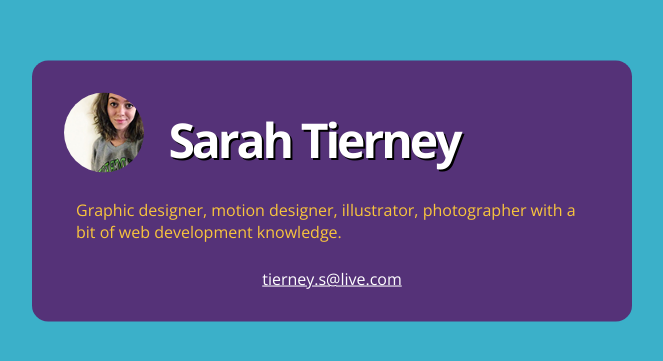
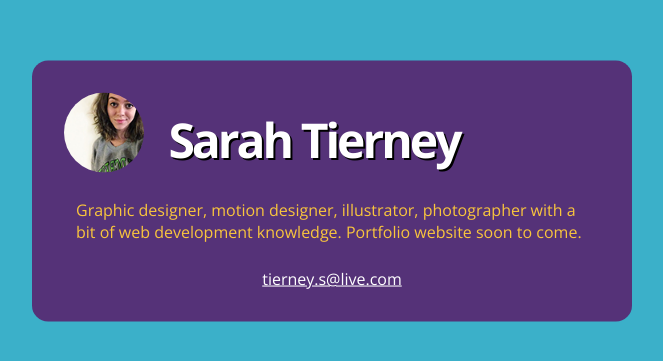
Before and after one commit to SarahTierney/portfolio, a plain HTML site: page index.html in a window 1280 px wide. Shown: the part 209-570 px from the top of the page, without its empty margins (308-971 px from the left). Drawn offline with nearby package versions, Linux system fonts and the light colour scheme.

```diff
--- a/index.html
+++ b/index.html
@@ -20,7 +20,7 @@
     <img src="images/icon.jpg" alt="">
     <h1>Sarah Tierney</h1>
     </div>
-    <h2>Graphic designer, motion designer, illustrator, photographer with a bit of web development knowledge.</h2>
+    <h2>Graphic designer, motion designer, illustrator, photographer with a bit of web development knowledge. Portfolio website soon to come.</h2>
     <a href="mailto:tierney.s@live.com">tierney.s@live.com</a>
   </div>
 
```
